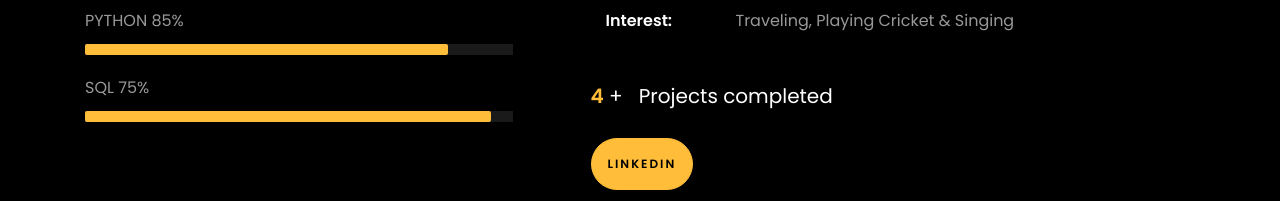
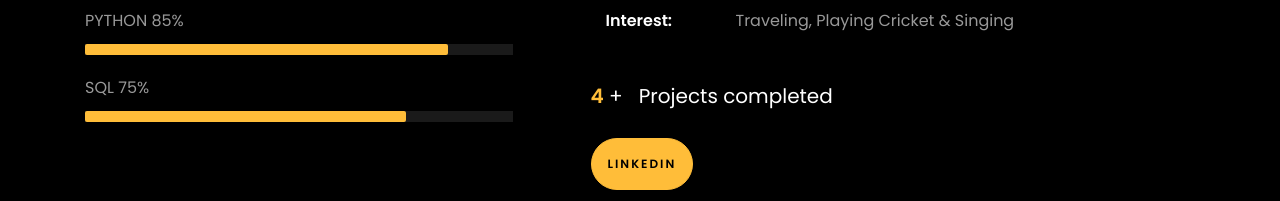
Before and after one commit to GunjPatel-23/gunj-patel-portfolio, a plain HTML site: page index.html in a window 1280 px wide. Shown: the part 1322-1523 px from the top of the page. Drawn offline with Linux system fonts and the light colour scheme; files whose address does not match are found by name.

Commit message:
Update index.html

```diff
--- a/index.html
+++ b/index.html
@@ -255,7 +255,7 @@
 									</div>
 									<span>SQL</span> <span class="pull-right">75%</span>
 									<div class="progress">
-										<div class="progress-bar" role="progressbar" style="width: 95%;" aria-valuenow="95" aria-valuemin="0"
+										<div class="progress-bar" role="progressbar" style="width: 75%;" aria-valuenow="95" aria-valuemin="0"
 											aria-valuemax="100"></div>
 									</div>
 
```
